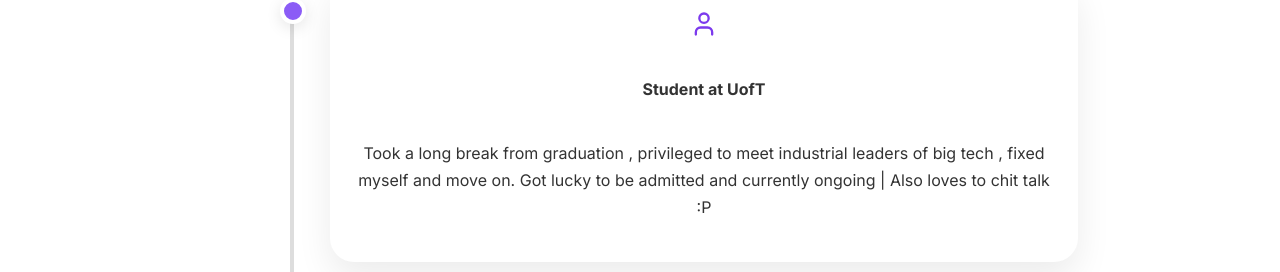
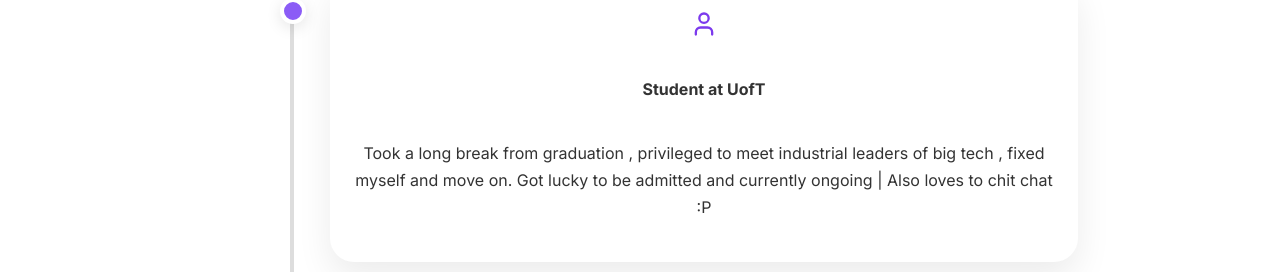
Before and after one commit to AxelTWC/axeltwc.github.io, a React (Create React App) app in the folder my-app/: page / in a window 1280 px wide. Shown: the part 4563-4835 px from the top of the page. Built offline with nearby package versions, Linux system fonts and the light colour scheme.

Commit message:
Update App.js

```diff
--- a/my-app/src/App.js
+++ b/my-app/src/App.js
@@ -151,7 +151,7 @@ export default function App() {
           <div className="timeline-content">
             <User size={28} className="timeline-icon"/>
             <h4>Student at UofT</h4>
-            <p>Took a long break from graduation , privileged to meet industrial leaders of big tech , fixed myself and move on. Got lucky to be admitted and currently ongoing | Also loves to chit talk :P </p>
+            <p>Took a long break from graduation , privileged to meet industrial leaders of big tech , fixed myself and move on. Got lucky to be admitted and currently ongoing | Also loves to chit chat :P </p>
           </div>
         </div>
       </div>
```
